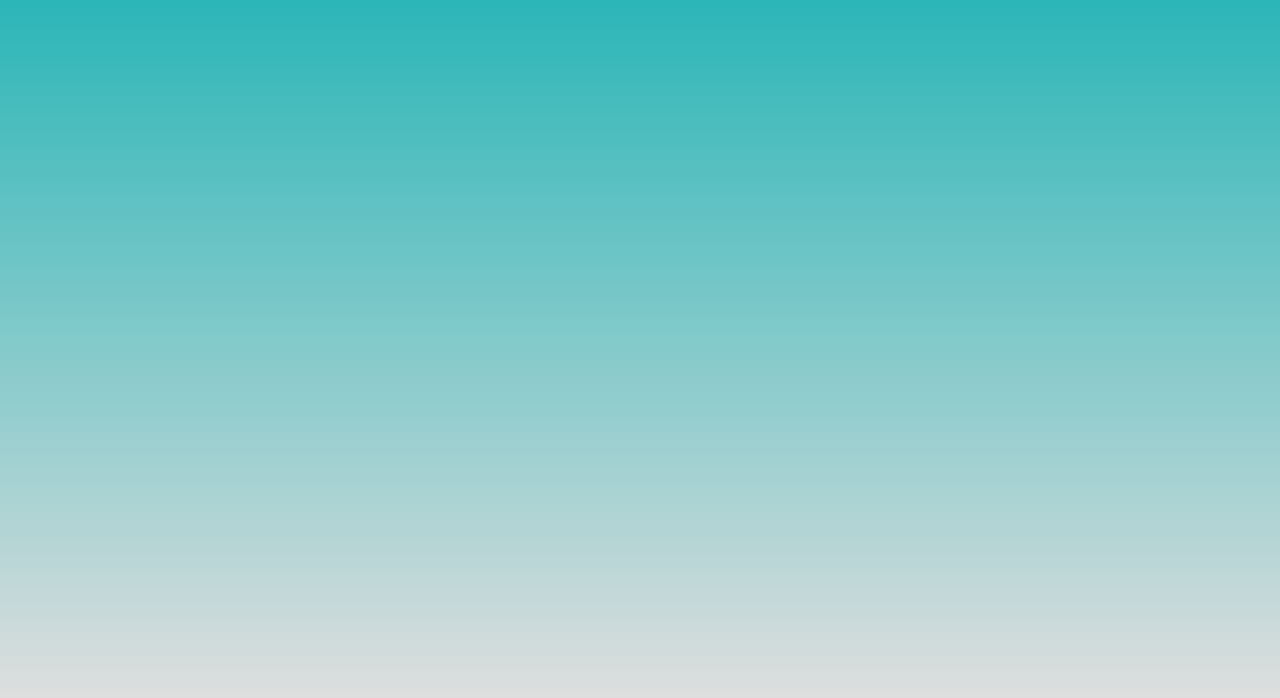
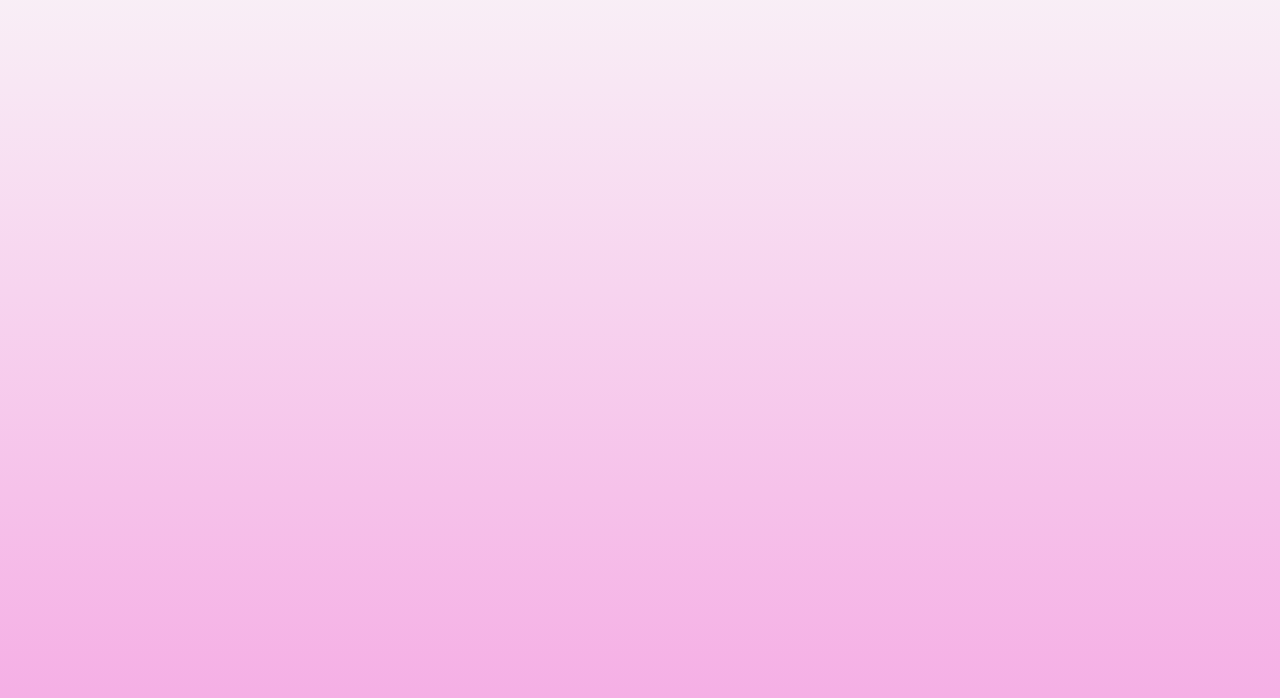
Before and after one commit to sophiakaz12/mywebsite7B, a plain HTML site: page index.html in a window 1280 px wide. Shown: the part 118-816 px from the top of the page. Drawn offline with Linux system fonts and the light colour scheme.

Commit message:
Update index.html

```diff
--- a/index.html
+++ b/index.html
@@ -9,7 +9,7 @@
   <style>
      body{
          text-align: center;
-         background-image: linear-gradient(rgb(13, 175, 177), rgb(222, 222, 222));
+         background-image: linear-gradient(rgb(249, 249, 249 ), rgb(245, 175, 229 ));
          min-width: 100%;
          min-height: 100%;
       }
```
